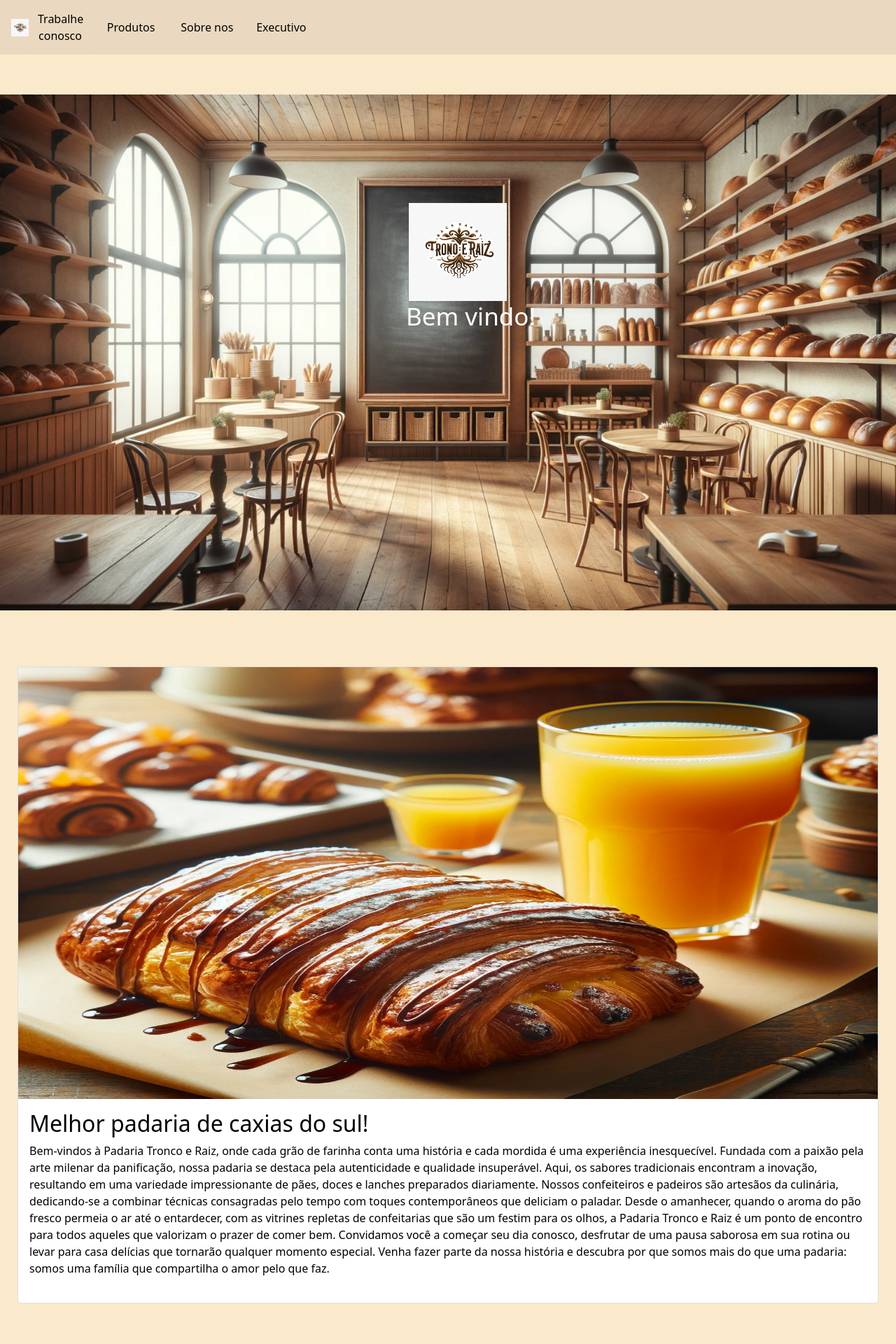
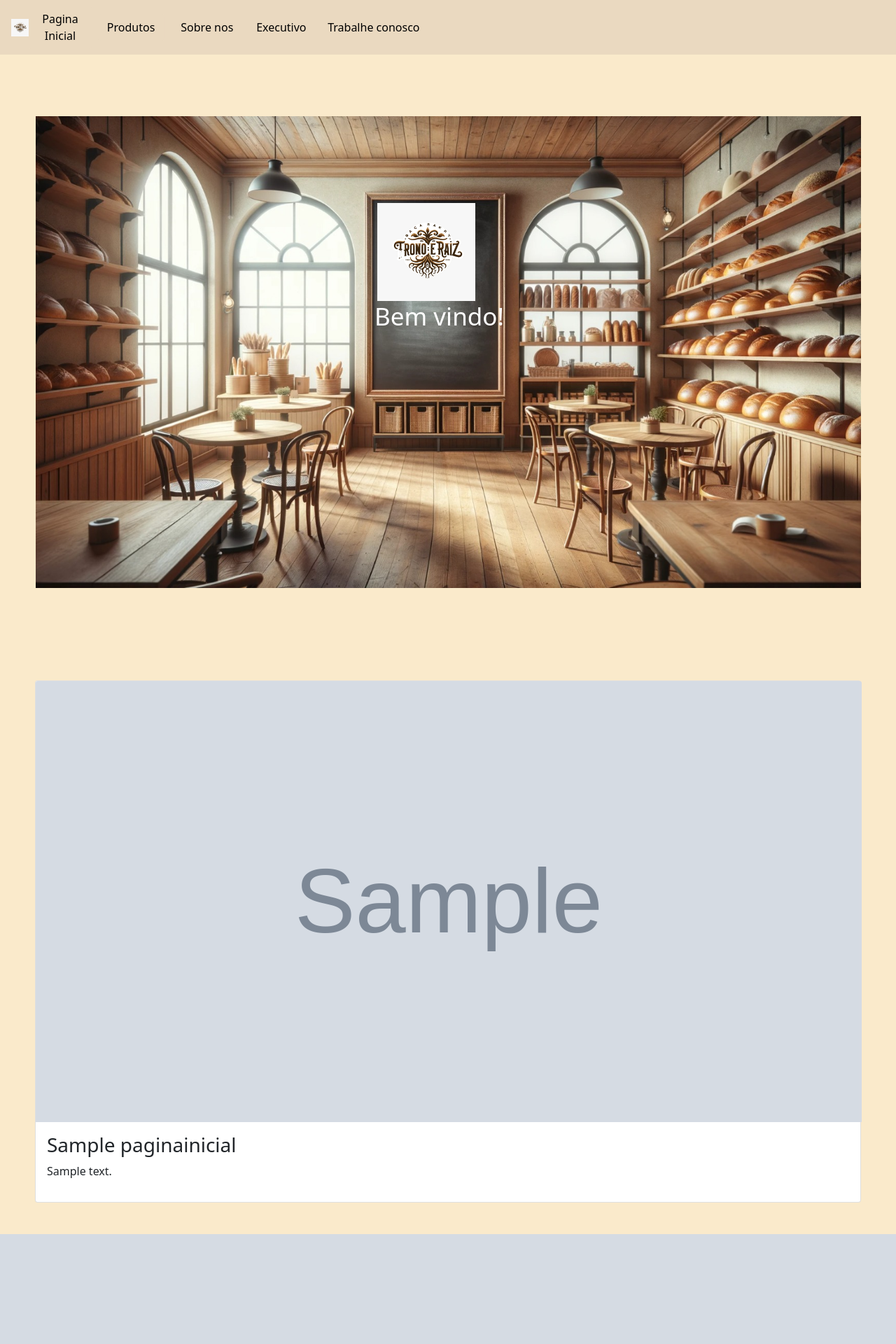
Before and after one commit to Augusto4646/conclusao, a PHP site: page / in a window 1280 px wide. Shown: the top 1920 px of the page at 70% size. After the commit the page ends 1763 px from the top, so only its background shows below. Run offline with PHP 8.4, Linux system fonts and the light colour scheme; tables that the repository leaves empty or names only in its code hold one stand-in row (values such as "Sample post"); grey boxes marked "Sample" are stand-in pictures; a stand-in replaces the project's code that opens the database connection.

Commit message:
PROJETO FINAL

```diff
--- a/index.php
+++ b/index.php
@@ -3,14 +3,14 @@
 
 <head>
     <meta charset="UTF-8">
-    <title>Site da Padaria</title>
+    <title>Site da Padaria inicial</title>
     <link href="https://cdn.jsdelivr.net/npm/bootstrap@5.0.2/dist/css/bootstrap.min.css" rel="stylesheet" crossorigin="anonymous">
     <style>
         .background-image {
             background: url('IBAGENS/padaria3 (2).PNG') no-repeat center center scroll;
              -moz-background-size: cover;
               -o-background-size: cover;
-               background-size: 1290px;
+               background-size: 1179px;
                 position: relative;
                  height: 100vh;
                  margin-top: 25px;
@@ -58,6 +58,14 @@
                  transform: translate(-50%, -50%);
                  }
 
+
+                 .direita-Home{
+                  position:absolute;
+                 top: 50%;
+                 right:46%;
+                 transform: translate(-50%, -50%);
+                 }
+
                  .Dimensionamento-BoasVindas{
                   position:absolute;
                  top: 92%;
@@ -81,8 +89,6 @@
 <body>
 
 <div>
-
-
 <nav class="navbar navbar-expand-sm navbar-custom">
   <a class="navbar-brand" href="#"></a>
   <img src="IBAGENS/Logo4.PNG" style="width: 25px; height: 25px;" alt="">
@@ -90,8 +96,8 @@
     <span class="navbar-toggler-icon"></span>
   </button>
 
-  <div class="navbar-nav mr-auto">
-  <a class="btn btn-outline navbar-custom nav-item" style="width:90px"href="http://localhost:8080/TrabalheConosco.php" role="button">Trabalhe conosco</a>
+    <div class="navbar-nav mr-auto">
+  <a class="btn btn-outline navbar-custom nav-item" style="width:90px"href="http://localhost:8080" role="button">Pagina Inicial</a>
   </div>
 
   <div class="navbar-nav mr-auto">
@@ -106,6 +112,11 @@
   <a class="btn btn-outline direita-Executivo nav-item" href="http://localhost:8080/Executivo.php" role="button">Executivo</a>
   </div>
 
+  <div class="navbar-nav mr-auto">
+  <a class="btn btn-outline direita-Home nav-item" href="http://localhost:8080/TrabalheConosco.php" role="button">Trabalhe conosco</a>
+  </div>
+
+
 </nav>
 </div>
 
@@ -114,48 +125,30 @@
 
 </div>
 
-<div class="w-25 p-4 Div-Logo" style="top:45%; left: 720px">
+<div class="w-25 p-4 Div-Logo" style="top:45%; left: 675px">
    <img src="IBAGENS/Logo4.PNG" class="img-fluid" style="width:140px;" alt="Pagina-inicial">
    <p class="lead Dimensionamento-BoasVindas" style="color: #FFFFFF; font-size: 35px; top:85%; bottom: 60px; left: 120px;">Bem vindo!</p>
  </div>
 
 <br>
 
-<div>
- <div class="card "style="margin:25px; height: 910px;color: #000">
- <img class="card-img-top img-fluid mx-auto d-block" src="IBAGENS/lanches.PNG" style="height: 617px;" alt="Pagina-inicial-parte 1">
-<div class="card-body">
-    <h2 class="card-title">Melhor padaria de caxias do sul!</h2>
-    <p class="card-text" style="top:70%">Bem-vindos à Padaria Tronco e Raiz, onde cada grão de farinha conta uma história e cada mordida é uma experiência inesquecível. Fundada com a paixão pela arte milenar da panificação, nossa padaria se destaca pela autenticidade e qualidade insuperável. Aqui, os sabores tradicionais encontram a inovação, resultando em uma variedade impressionante de pães, doces e lanches preparados diariamente. Nossos confeiteiros e padeiros são artesãos da culinária, dedicando-se a combinar técnicas consagradas pelo tempo com toques contemporâneos que deliciam o paladar. Desde o amanhecer, quando o aroma do pão fresco permeia o ar até o entardecer, com as vitrines repletas de confeitarias que são um festim para os olhos, a Padaria Tronco e Raiz é um ponto de encontro para todos aqueles que valorizam o prazer de comer bem. Convidamos você a começar seu dia conosco, desfrutar de uma pausa saborosa em sua rotina ou levar para casa delícias que tornarão qualquer momento especial. Venha fazer parte da nossa história e descubra por que somos mais do que uma padaria: somos uma família que compartilha o amor pelo que faz.</p>
-</p>
-  </div>
-</div>
+<div class="cards-container" style="display: flex; flex-wrap: wrap; justify-content: center; align-items: flex-start; gap: 50px; padding: 25px;">
 
-<br>
-
-<div class="card" style="margin:25px;">
-  <a href="http://localhost:8080/TrabalheConosco.php">
-    <img class="card-img-top" src="IBAGENS/TrabalheConoscoIMG.PNG" style="height: 630px;" alt="Trabalhe Conosco">
-  </a>
-  <div class="card-body">
-    <h3 class="card-title">Trabalhe Conosco</h3>
-    <p>Venha trabalhar na nossa padaria! Aqui você receberá, além de uma compensação alta comparada com o resto da cidade, também toneladas de conhecimento sobre confeitaria, salgados, lanches e culinária tradicional! Em nosso ambiente colaborativo, você terá a chance de aprimorar suas habilidades sob a orientação de mestres padeiros e confeiteiros com anos de experiência. Você será imerso em uma cultura que valoriza a arte da panificação e a inovação, enquanto mantém as tradições que nos tornaram um marco na comunidade. Oferecemos oportunidades de crescimento profissional, workshops de aperfeiçoamento e a possibilidade de trabalhar com equipamentos de ponta. Na nossa padaria, acreditamos que cada membro da equipe é essencial para criar produtos que encantem e satisfaçam nossos clientes. Junte-se a nós e seja parte de uma história de sucesso, onde sua paixão pela culinária se transformará em criações memoráveis que alegram o dia a dia de quem prova nossas delícias!</p>
-  </div>
-</div>
-
-<br>
-
-<div class="card" style="margin:25px">
-<a href="http://localhost:8080/ Sobre.php">
-<img class="card-img-top img-fluid mx-auto d-block" src="IBAGENS/SobreIMG.PNG" style="height: 617px;" alt="Pagina-inicial-parte 1">
-</a>
-<div class="card-body">
-<h3>Sobre Nossa Padaria!</h3>
-<p>Desde o início, a Padaria Tronco e Raiz foi mais do que um simples estabelecimento de panificação. Fundada em 1954, na charmosa cidade de Caxias Do Sul, ela surgiu como um modesto empreendimento familiar Nossa trajetória se iniciou com a aspiração de criar um ambiente onde cada pão, doce e prato refletisse nossa devoção à excelência no artesanato culinário. Os primeiros pães assados por Dona Emília, em seu forno a lenha, eram feitos com uma mistura especial de farinhas selecionadas e um ingrediente secreto: uma generosa dose de carinho, que ela insistia ser essencial em cada receita.Com o passar do tempo, a Padaria Tronco e Raiz expandiu seu repertório para incluir uma ampla variedade de pães especiais, bolos artisticamente decorados, tortas frescas e uma seleção de sanduíches gourmet confeccionados com os melhores ingredientes.</p>
-</div>
-</div>
-
-</div>
+<?php
+include 'Conexaobanco.php';
+$result = $mysqli->query("SELECT nome, descricao, imagem FROM paginainicial");
+ if ($result) {
+     while ($produto = $result->fetch_assoc()) {
+         echo "<div class='card' style='width: 1180px;margin: 20px;'>";
+        echo "<img class='card-img-top' src='IBAGENS/" . $produto['imagem'] . "'style='width: 1180px;height: 630px;' alt='" . $produto['nome'] . "'>";
+        echo "<div class='card-body'>";
+        echo "<h3 class='card-title'>" . $produto['nome'] . "</h3>";
+        echo "<p>" . $produto['descricao'] . "</p>";
+        echo "</div>";
+        echo "</div>";
+    }
+}
+?>
 
 </body>
 </html>
```
Also changed, not shown: 1 other file.
